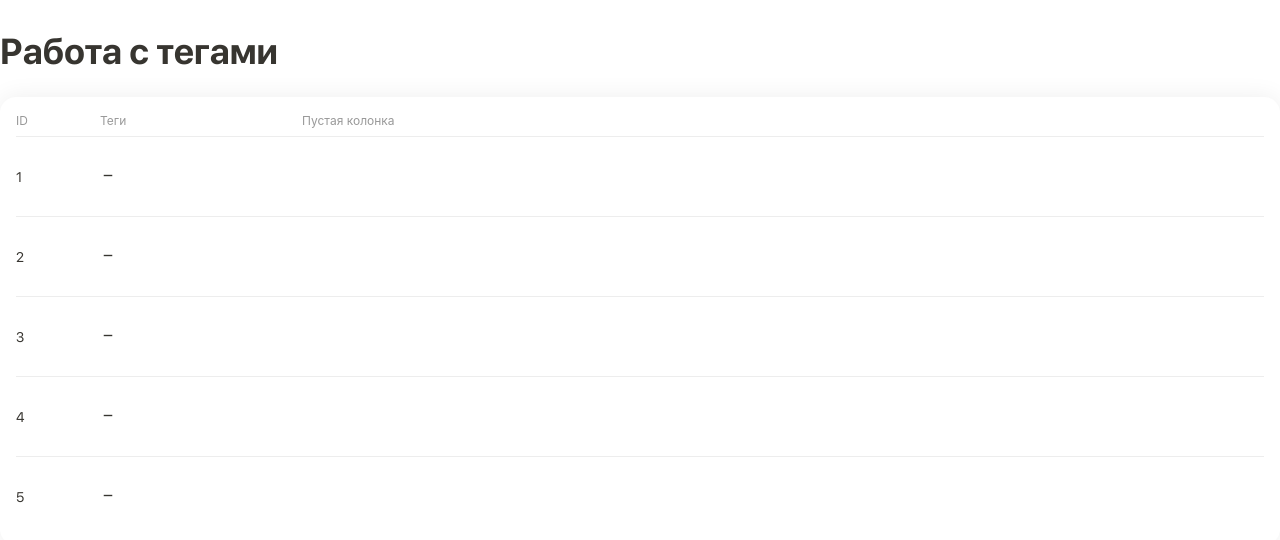
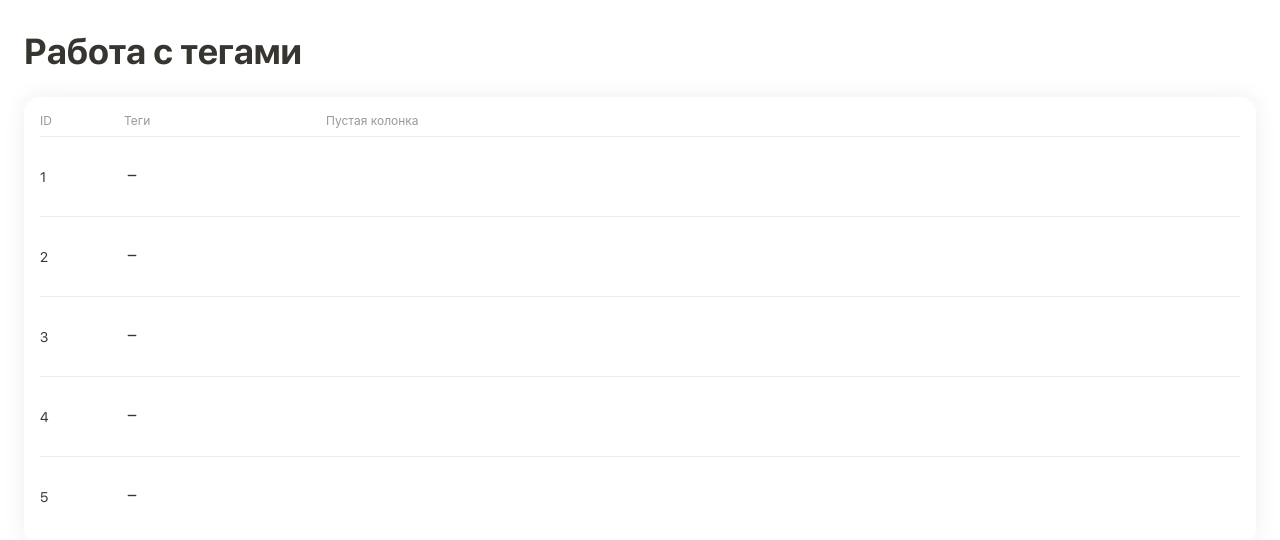
Before and after one commit to Liltotto/dobrofon_test, a Next.js app: page / in a window 1280 px wide. Shown: the top 540 px of the page. Built offline with nearby package versions, Linux system fonts and the light colour scheme; a web font is replaced by a local one.

Commit message:
fixed positioning issue

```diff
--- a/src/app/components/ExampleTagItem/ExampleTagItem.tsx
+++ b/src/app/components/ExampleTagItem/ExampleTagItem.tsx
@@ -38,7 +38,7 @@ export const ExampleTagItem = observer(({ elements, setElements, item, currentIn
     useEffect(() => {
         if (exampleTagRef.current && visible.visible) {
             const rect = exampleTagRef.current.getBoundingClientRect();
-            positioner.setPosition({ x: rect.left + window.scrollX - rect.width * 2, y: rect.top + window.scrollY - rect.height * 9 });
+            positioner.setPosition({ x: rect.left + window.scrollX, y: rect.top + window.scrollY - rect.height * 8 });
         }
 
         if (!visible.visible) {
--- a/src/app/components/ExampleTagItem/exampleTagItem.scss
+++ b/src/app/components/ExampleTagItem/exampleTagItem.scss
@@ -11,7 +11,7 @@
         background-color: rgb(245, 245, 245);
     }
 
-    position: relative;
+
     padding: 8px 6px 8px 6px;
 
     .dots_and_name {
--- a/src/app/components/MyPopUpWindow/MyPopUpWindow.tsx
+++ b/src/app/components/MyPopUpWindow/MyPopUpWindow.tsx
@@ -15,14 +15,12 @@ export const MyPopUpWindow = ({ children, visible, setVisible, position, singleT
 
     if (visible) {
         rootClasses.push(popUpCl.active);
+        console.log(position.x, position.y);
     }
 
     if (singleTag) {
         rootClasses.push(popUpCl.singleTag);
     }
-
-
-
 
     return (
         <div
--- a/src/app/components/SingleTagEditingWindow/singleTagEditingWindow.scss
+++ b/src/app/components/SingleTagEditingWindow/singleTagEditingWindow.scss
@@ -5,10 +5,8 @@
     width: 150px;
     border-radius: 12px;
     padding: 12px 6px 6px 6px;
-    /* shadow */
     box-shadow: 0px 0px 24px 0px rgba(0, 0, 0, 0.18);
     background-color: rgb(255, 255, 255);
-
 
     .name_input {
         #name {
@@ -17,9 +15,7 @@
             border: 1px solid rgb(237, 237, 237);
             border-radius: 8px;
             padding: 0px 8px;
-
             color: rgb(55, 53, 48);
-            //font-family: SF Pro Display;
             font-size: 14px;
             font-weight: 400;
 
@@ -36,10 +32,8 @@
             gap: 8px;
 
             .color {
-                //border: 2px solid rgb(71, 209, 124);
                 border: 0;
                 cursor: pointer;
-                // outline: 2px solid;
                 outline-offset: 2px;
                 transition: all 0.05s;
                 height: 16px;
--- a/src/app/components/StartPage/StartPage.tsx
+++ b/src/app/components/StartPage/StartPage.tsx
@@ -44,14 +44,15 @@ export const StartPage = observer((props: Props) => {
 
     const clickHandlerAddButton = (e: MouseEvent) => {
         const rect = (e.target as HTMLElement).getBoundingClientRect();
-        setPopupPosition({ x: rect.left + window.scrollX, y: rect.top + window.scrollY });
+        console.log(rect);
+        setPopupPosition({ x: rect.left + window.scrollX + rect.width*0.5, y: rect.top + window.scrollY + rect.height*1.5 });
         setVisible(true)
         setVisibleTagListPopup(false)
     }
 
     const hoverHandlerTags = (e: MouseEvent) => {
         const rect = (e.target as HTMLElement).getBoundingClientRect();
-        setTagsListPopupPosition({ x: rect.left + window.scrollX - rect.width*0.4, y: rect.top + window.scrollY + rect.height*0.65 });
+        setTagsListPopupPosition({ x: rect.left + window.scrollX, y: rect.top + window.scrollY + rect.height });
     }
 
 
--- a/src/app/components/StartPage/startPage.scss
+++ b/src/app/components/StartPage/startPage.scss
@@ -1,7 +1,11 @@
 .wrapper {
+    width: 100%;
     height: 100%;
+    display: flex;
+    justify-content: center;
     .start_page {
-        position: relative;
+        width: 1420px;
+
 
         h1 {
             color: rgb(55, 53, 48);
--- a/src/app/components/UI/SixDots/sixDotsIcon.scss
+++ b/src/app/components/UI/SixDots/sixDotsIcon.scss
@@ -1,5 +1,3 @@
-
-
 .six_dots:hover{
     cursor: grab;
 }
--- a/src/app/globals.scss
+++ b/src/app/globals.scss
@@ -1,15 +1,3 @@
-// a, button, input, textarea, select {
-//   cursor: url("/hand_cursor/Hand pointer.svg"), auto;
-// }
-
-// // a, button, input, textarea, select {
-// //   cursor: pointer;
-// // }
-
-// a:active, button:active, input:active, textarea:active, select:active {
-//   cursor: url("/hand_cursor/Hand click.svg"), auto;
-// }
-
 @font-face {
   font-family: "SF Pro Display";
   src: url('/fonts/SF-Pro-Display-Regular_1.ttf');
@@ -66,9 +54,9 @@ body {
 }
 
 
-// НАДО ИЗМЕНИТЬ ПОТОМ HOME ОСОБЕННО MARGIN TOP
+
 .Home {
+  width: 100%;
   margin-top: 30px;
-  width: 1420px;
-  //min-height: 1000px;
+  padding: 0 24px;
 }
```
